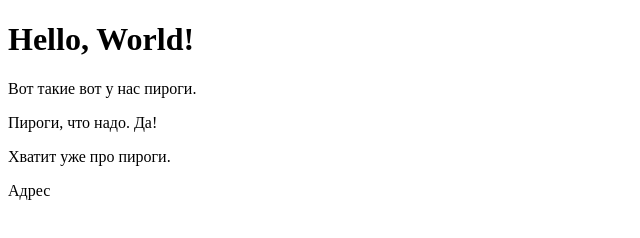
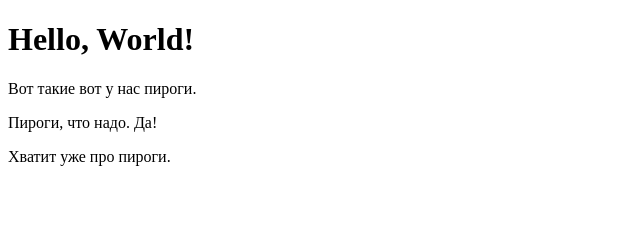
Before and after one commit to webmasterdima/test_repo, a plain HTML site: page index.html in a window 1280 px wide. Shown: the full height of the page, 0-640 px from the left. Drawn offline with Linux system fonts and the light colour scheme.

Commit message:
Удален футер

```diff
--- a/index.html
+++ b/index.html
@@ -11,6 +11,5 @@
   <p>Вот такие вот у нас пироги.</p>
   <p>Пироги, что надо. Да!</p>
   <p>Хватит уже про пироги.</p>
-  <footer>Адрес</footer>
 </body>
 </html>
```
